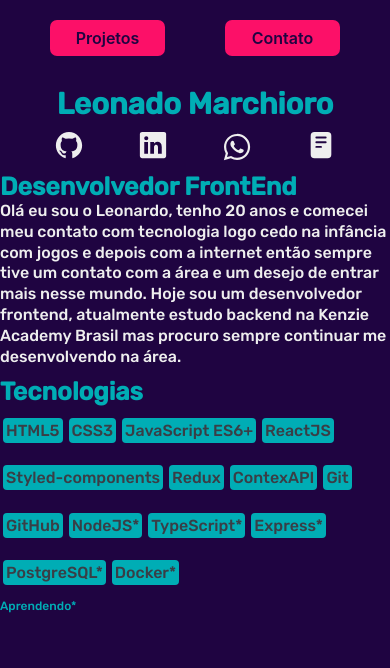
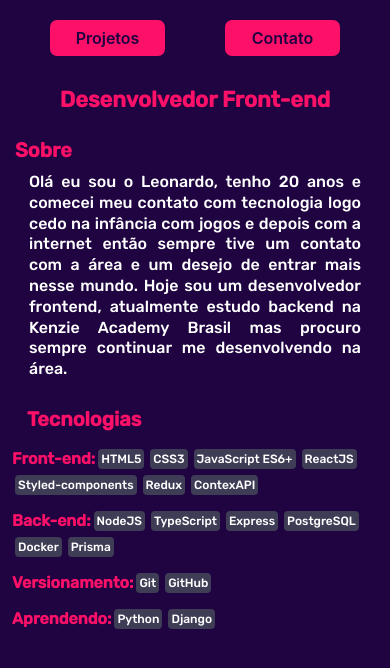
Before and after one commit to leonardomarchioro/portifolio_marchioro, a React (Create React App) app: page / in a window 390 px wide. Shown: the top 668 px of the page. Built offline with nearby package versions, Linux system fonts and the light colour scheme.

Commit message:
refactor: mobile home

```diff
--- a/src/Pages/Home/index.jsx
+++ b/src/Pages/Home/index.jsx
@@ -14,7 +14,7 @@ const Home = () => {
       {modal && <Modalcontact setModal={setModal} />}
 
       <Nav setModal={setModal} />
-      <Infos setModal={setModal} />
+      <Infos  />
       <Description />
 
     </Container>
--- a/src/components/Description/index.jsx
+++ b/src/components/Description/index.jsx
@@ -3,6 +3,28 @@ import { Container, ContainerTechs } from "./styles";
 import { motion } from "framer-motion";
 
 const Description = () => {
+  const techs = {
+    Frontend: [
+      "HTML5",
+      "CSS3",
+      "JavaScript ES6+",
+      "ReactJS",
+      "Styled-components",
+      "Redux",
+      "ContexAPI",
+    ],
+    Versionamento: ["Git", "GitHub"],
+    Backend: [
+      "NodeJS",
+      "TypeScript",
+      "Express",
+      "PostgreSQL",
+      "Docker",
+      "Prisma",
+    ],
+    Aprendendo: ["Python", "Django"],
+  };
+
   return (
     <Container>
       <motion.div
@@ -15,7 +37,7 @@ const Description = () => {
         }}
         transition={{ duration: 1.5 }}
       >
-        <h1>Desenvolvedor FrontEnd</h1>
+        <h2>Sobre</h2>
         <p>
           Olá eu sou o Leonardo, tenho 20 anos e comecei meu contato com
           tecnologia logo cedo na infância com jogos e depois com a internet
@@ -25,24 +47,31 @@ const Description = () => {
           desenvolvendo na área.
         </p>
         <ContainerTechs>
-          <h3>Tecnologias</h3>
+          <h2>Tecnologias</h2>
           <ul>
-            <li>HTML5</li>
-            <li>CSS3</li>
-            <li>JavaScript ES6+</li>
-            <li>ReactJS</li>
-            <li>Styled-components</li>
-            <li>Redux</li>
-            <li>ContexAPI</li>
-            <li>Git</li>
-            <li>GitHub</li>
-            <li>NodeJS*</li>
-            <li>TypeScript*</li>
-            <li>Express*</li>
-            <li>PostgreSQL*</li>
-            <li>Docker*</li>
+            <h3>Front-end: </h3>
+            {techs.Frontend.map((tech) => (
+              <li>{tech}</li>
+            ))}
           </ul>
-          <span>Aprendendo*</span>
+          <ul>
+            <h3>Back-end: </h3>
+            {techs.Backend.map((tech) => (
+              <li>{tech}</li>
+            ))}
+          </ul>
+          <ul>
+            <h3>Versionamento: </h3>
+            {techs.Versionamento.map((tech) => (
+              <li>{tech}</li>
+            ))}
+          </ul>
+          <ul>
+            <h3>Aprendendo: </h3>
+            {techs.Aprendendo.map((tech) => (
+              <li>{tech}</li>
+            ))}
+          </ul>
         </ContainerTechs>
       </motion.div>
     </Container>
--- a/src/components/Description/styles.js
+++ b/src/components/Description/styles.js
@@ -1,12 +1,22 @@
 import styled from "styled-components";
+import {
+  backgroundColor,
+  primaryColor,
+  secondaryColor,
+  disableColor,
+} from "../../global.Style";
 
 export const Container = styled.div`
-  h1 {
-    color: #00adb5;
+  margin-top: 25px;
+
+  h2 {
+    font-size: 20px;
+    margin-left: 15px;
   }
   p {
-    margin-bottom: 10px;
-    color: #eeeeee;
+    margin: 10px 29px;
+    text-align: justify;
+    color: ${secondaryColor};
     line-height: 1.3;
   }
 
@@ -23,28 +33,37 @@ export const Container = styled.div`
 `;
 
 export const ContainerTechs = styled.div`
-  > h3 {
-    color: #00adb5;
+  margin: 12px;
+  display: flex;
+  flex-direction: column;
+  justify-content: space-evenly;
+
+  h3 {
+    font-size: 16px;
+    color: ${primaryColor};
   }
-  > span {
-    font-size: 12px;
-    color: #00adb5;
+
+  h2 {
+    margin: 15px;
   }
+
   > ul {
     display: flex;
+    align-items: center;
+    justify-content: flex-start;
+    flex-direction: row;
+    align-content: center;
     flex-wrap: wrap;
-    align-content: space-around;
-    flex-direction: row;
-    align-items: flex-start;
-    justify-content: flex-start;
     width: 100%;
-    height: 190px;
+    height: auto;
+    margin-bottom: 10px;
     > li {
-      background-color: #00adb5;
       padding: 3px;
       border-radius: 4px;
-      color: #393e46;
+      background-color: ${disableColor};
+      color: ${secondaryColor};
       margin: 3px;
+      font-size: 12px;
     }
   }
   @media screen and (min-width: 1024px) {
--- a/src/components/Infos/index.jsx
+++ b/src/components/Infos/index.jsx
@@ -1,14 +1,8 @@
-import {
-  IoLogoGithub,
-  IoLogoLinkedin,
-  IoLogoWhatsapp,
-  IoReader,
-} from "react-icons/io5";
-
 import { Container } from "./styles";
 import { motion } from "framer-motion";
+import imgHome from "../../assets/homeImg.svg";
 
-const Infos = ({ setModal }) => {
+const Infos = () => {
   return (
     <Container>
       <motion.div
@@ -22,34 +16,10 @@ const Infos = ({ setModal }) => {
         transition={{ duration: 1.5 }}
       >
         <div className="Infos">
-          <h1>Leonado Marchioro</h1>
-          <div>
-            <a href="https://github.com/leonardomarchioro" target="_blanck">
-              <IoLogoGithub size={"30px"} color={"#EEEEEE"} />
-            </a>
-            <a
-              href="https://www.linkedin.com/in/leonardo-marchioro/"
-              target="_blanck"
-            >
-              <IoLogoLinkedin size={"30px"} color={"#EEEEEE"} />
-            </a>
-
-            <IoLogoWhatsapp
-              size={"30px"}
-              color={"#EEEEEE"}
-              onClick={() => setModal(true)}
-            />
-
-            <a
-              href="https://docs.google.com/document/d/1dQY83Ov6R0esQu-IniqmNhrBFRMqTWmK_EuLUor3npY/edit?usp=sharing"
-              target="_blanck"
-            >
-              <IoReader size={"30px"} color={"#EEEEEE"} />
-            </a>
-          </div>
-        </div>
-        <div className="Img">
-          {/* <img src={gifCode} alt="Gif Coding" /> */}
+          <h1>Desenvolvedor Front-end</h1>
+          <figure className="Img">
+            <img src={imgHome} alt="Gif Coding" />
+          </figure>
         </div>
       </motion.div>
     </Container>
--- a/src/components/Infos/styles.js
+++ b/src/components/Infos/styles.js
@@ -1,12 +1,18 @@
 import styled from "styled-components";
+import {
+  backgroundColor,
+  primaryColor,
+  secondaryColor,
+  disableColor,
+} from "../../global.Style";
 
 export const Container = styled.div`
   width: 100%;
 
   .Infos > h1 {
     font-family: "Rubik", sans-serif;
-    font-size: 30px;
-    color: #00adb5;
+    font-size: 22px;
+    color: ${primaryColor};
     text-align: center;
   }
 
@@ -34,6 +40,10 @@ export const Container = styled.div`
     justify-content: center;
     align-items: center;
 
+    .Infos > h1 {
+      font-size: 30px;
+    }
+
     .Infos {
       position: relative;
       top: 50px;
```
Also changed, not shown: src/assets/homeImg.svg (renamed from src/assets/undraw_programming_re_kg9v.svg).
